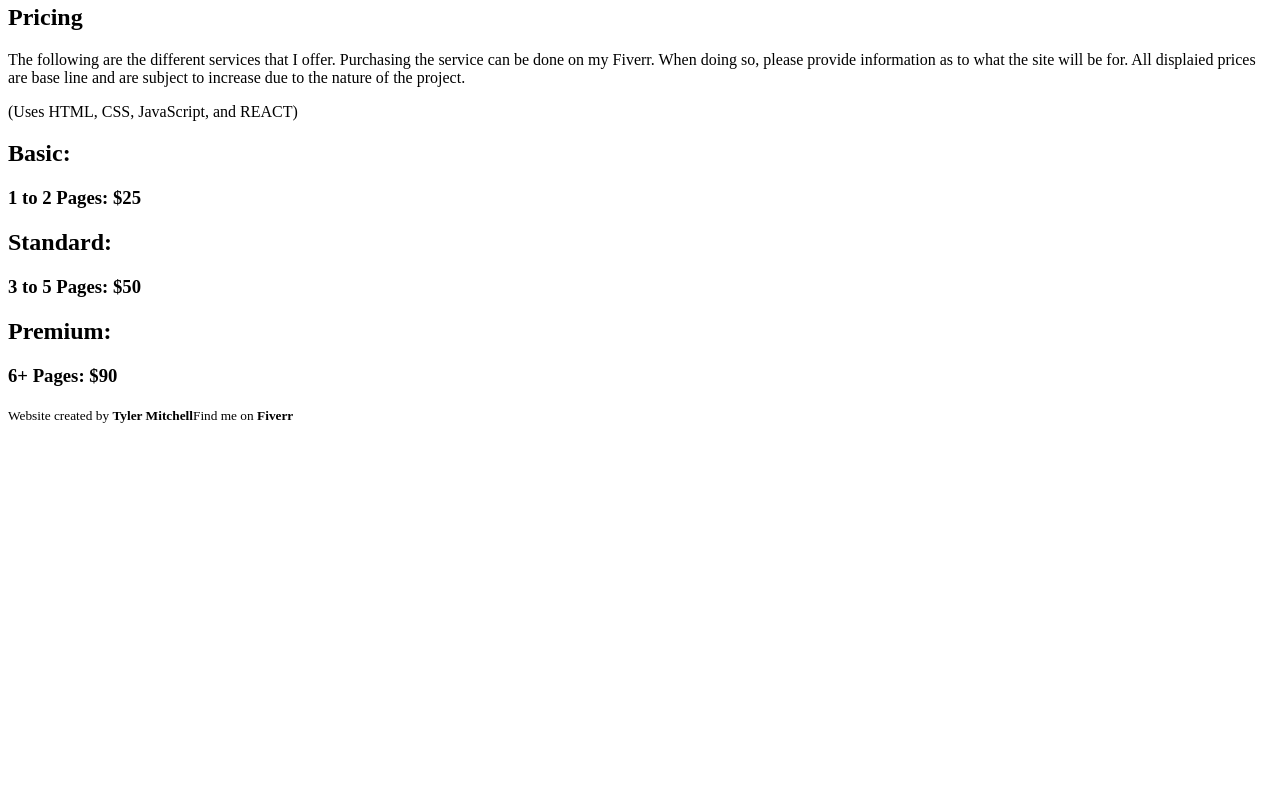
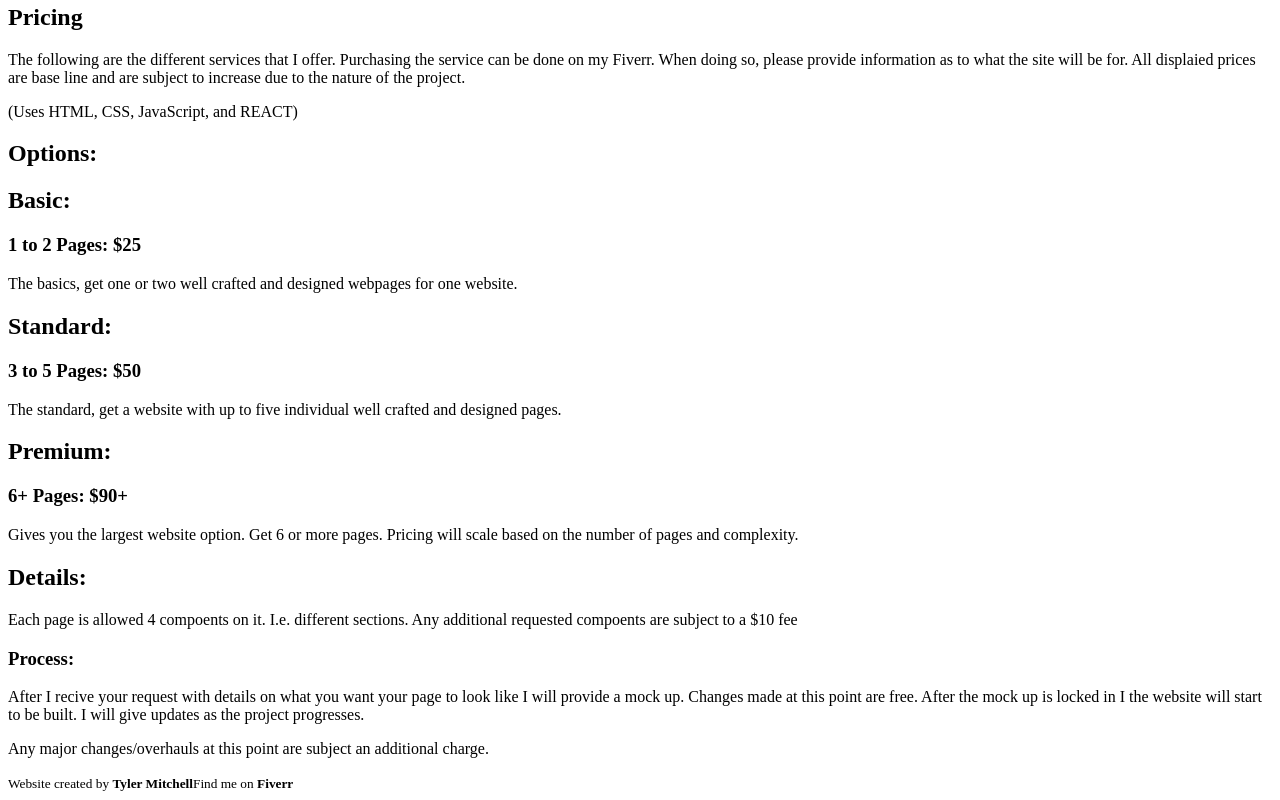
Before and after one commit to CodeBuilder94/PortfolioWebsite, a React app: page /#/pricing in a window 1280 px wide. Shown: the part 327-1127 px from the top of the page. Before the commit the page ends 800 px from the top, so only its background shows below. Built offline with nearby package versions, Linux system fonts and the light colour scheme; the HTML template or start-up script is replaced by a standard one.

Commit message:
Added details and progress to pricing page. The processs session goes over what the process a commissioner is to expect.

```diff
--- a/Static/styles.css
+++ b/Static/styles.css
@@ -337,8 +337,8 @@ width: 3rem;
 }
 
 #pricing > p{
-    margin-left: 50px;
-    margin-right: 50px;
+    margin-left: 75px;
+    margin-right: 75px;
 }
 
 .price{
@@ -355,15 +355,39 @@ flex-direction: column;
 align-items: center;
 }
 
+
+#services > h2{
+    margin-top: 5px;
+    font-size: 28px;
+}
+
 .service{
     display: flex;
     flex-direction: column;
     align-items: flex-start;
-    width:154px;
+    width: 154px;
     margin-top: 1rem;
 }
 
+#details{
+   text-align: center;
+}
 
+#details > h2{
+    margin-top: 7px;
+    font-size: 28px;
+
+}
+
+#details > h3{
+    margin-top: 5px;
+}
+
+#details > p
+{
+    margin-left: 50px;
+    margin-right: 50px;
+}
 /*Home*/
 #home>p{
     /*margin-left: 25%;*/
--- a/src/Components/Pricing.js
+++ b/src/Components/Pricing.js
@@ -10,18 +10,23 @@ const Pricing = () =>
                 All displaied prices are base line and are subject to increase due to the nature of the project.</p>
                 <p>(Uses HTML, CSS, JavaScript, and REACT)</p>
                 <div id="services">
+                    <h2>Options:</h2>
                     <div className="service">
                         <h2>Basic:</h2>
                         <h3>1 to 2 Pages: <b>$25</b></h3>
                     </div>
+                    <p>The basics, get one or two well crafted and designed webpages for one website.</p>
+
                     <div className="service">
                         <h2>Standard:</h2>
                         <h3>3 to 5 Pages: <b>$50</b></h3>
                     </div>
+                    <p>The standard, get a website with up to five individual well crafted and designed pages.</p>
                     <div className="service">
                         <h2>Premium:</h2>
-                        <h3>6+ Pages: <b>$90</b></h3>
+                        <h3>6+ Pages: <b>$90+</b></h3>
                     </div>
+                    <p>Gives you the largest website option. Get 6 or more pages. Pricing will scale based on the number of pages and complexity.</p>
                    { /*<div className="service">
                         <h2>Back End Only</h2>
                         <h2 className="price">$80+</h2>
@@ -39,6 +44,15 @@ const Pricing = () =>
                             <li>Uses HTML, CSS, JavaScript, REACT, Express, and Postgresql</li>
                         </ul>
                     </div>*/}
+
+                </div>
+                <div id="details">
+                    <h2>Details:</h2>
+                    <p>Each page is allowed 4 compoents on it. I.e. different sections. Any additional requested compoents are subject to a $10 fee</p>
+                    <h3>Process:</h3>
+                    <p>After I recive your request with details on what you want your page to look like I will provide a mock up. Changes made at this point are free.
+                        After the mock up is locked in I the website will start to be built. I will give updates as the project progresses.</p>
+                        <p>Any major changes/overhauls at this point are subject an additional charge.</p>
                 </div>
             </div>
         </>
```
